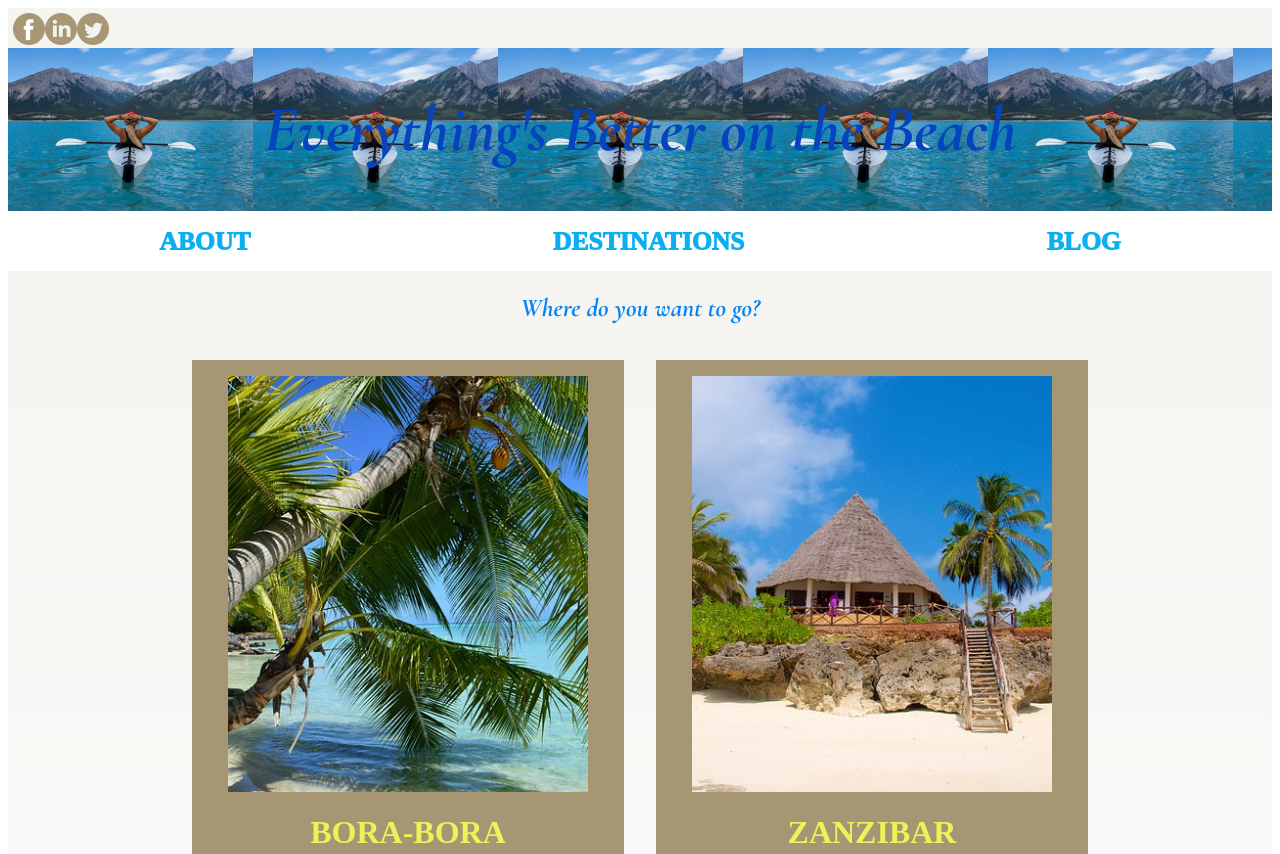
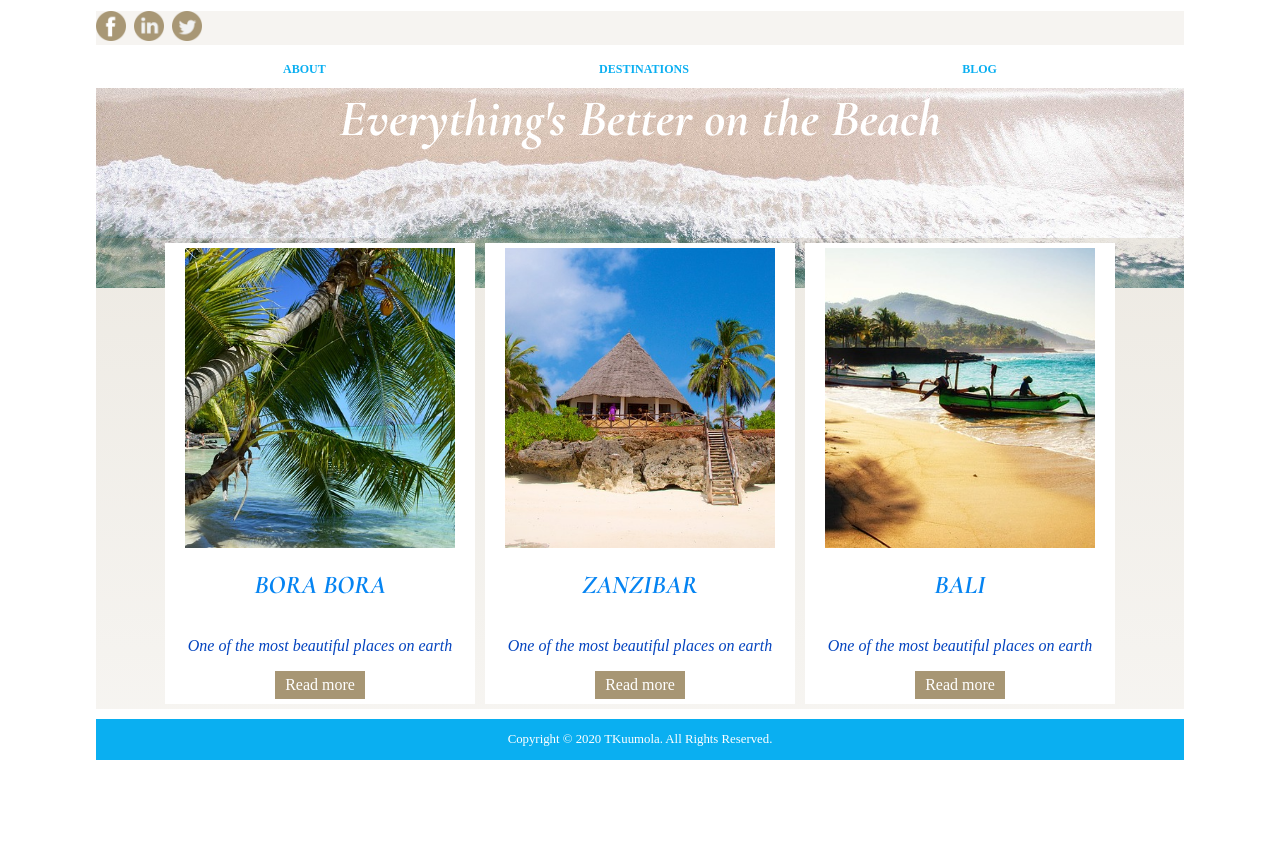
Before and after one commit to T7Q/Udacity-Personal-blog-website, a plain HTML site: page index.html in a window 1280 px wide. Shown: the top 854 px of the page. After the commit the page ends 800 px from the top, so only its background shows below. Drawn offline with nearby package versions, Linux system fonts and the light colour scheme.

Commit message:
index is fixed, working on post.html

```diff
--- a/css/cards.css
+++ b/css/cards.css
@@ -3,39 +3,43 @@
 	align-items: center;
 	align-content: center;
 	justify-content: center;
-	flex-direction: row;
+	flex-direction: column;
 }
 
 .card {
-	width: 25rem;
-	background-color: #A79674;
+	width: 250px;
+	background-color: white;
 	display: flex;
 	flex-direction: column;
 	align-items: center;
 	justify-content: center;
-	padding: 1rem;
-	margin: 1rem;
+	flex-wrap: wrap;
+	padding: 5px;
+	margin: 5px;
 }
 
-.card .card_img{
+.card .card_img {
 	width: 90%;
-	height: 26rem;
+	height: 300px;
 	object-fit: cover;
 
 }
 
-.card h1 {
-	color: #EDF259;
+.card h2 {
+	color: #0444BF;
+	font: 5vw;
 }
 
 .card p {
 	color: #0444BF;
+	font: 0.5vw;
 	font-style: italic;
 }
 
 .card .card_button {
-	background-color: #0AAFF1;
-	padding: 1rem 2rem;
+	background-color: #A79674;
+	padding: 5px 10px;
+	font: 0.5vw;
 	text-decoration: none;
 	color: white;
 }
--- a/css/index.css
+++ b/css/index.css
@@ -9,53 +9,56 @@
 
 .container {
 	display: grid;
-	grid-template-columns: auto;
-	grid-template-rows: 40px auto 60px auto 60px;
+	grid-template-columns: 15px 1fr 15px;
+	grid-template-rows: 40px 40px 100px auto 40px;
 	grid-template-areas:
-	"social"
-	"hd"
-	"nav"
-	"main"
-	"footer";
+	". social ."
+	". nav ."
+	". hd ."
+	". main ."
+	". ft .";
 }
 
 .social {
 	grid-area: social;
-	background: #A79674;
 	background: #A796741A;
+	align-self: center;
 }
 
-
-.social_box{
+.social_box {
 	display: flex;
 	padding: 0;
 	flex-direction: row;
-	margin: 5px;
 	justify-content: left;
 }
 
 .social_icon {
-	width: 2rem;
+	width: 30px;
+	margin-right: 0.5rem;
 }
 
-
 .header {
-
 	grid-area: hd;
 	text-align: center;
-	background-image: url("/img/blog_images/kajaking.jpg");
-	background-size:contain;
+	height: 200px;
+	background-image: url("../img/blog_images/banner3.jpg");
+	background-repeat: no-repeat;
+	background-position: center;
+	background-size: cover;
 }
 
 .header h1 {
-	color: #0444BF;
+	color: white;
 	font-family: 'Cormorant Garamond', Serif;
-	font-size: 5vw;
+	font-size: 4vw;
+	text-align: center;
+	margin-top: 0;
 }
 
 .main {
 	grid-area: main;
-	background: linear-gradient(#A796741A, white);
+	/* background-color: #A796741A; */
+	background: linear-gradient(#A7967433, #A796741A);
 }
 
 .main h2 {
@@ -67,36 +70,55 @@
 }
 
 .footer {
-	grid-area: footer;
+	grid-area: ft;
 	text-align: center;
 	align-content: center;
+	align-self: center;
 	background: #0AAFF1;
 	color: white;
 }
 
+.footer p{
+	font-size: 1vw;
+}
 
-@media (min-width: 600px) and (max-width: 900px) {
+/* Medium Screens */
+@media (min-width: 600px) and (max-width:900px) {
+	.navigation {
+		margin: 0 50px 0 50px;
+	}
+
+	.card_holder {
+		flex-direction: row;
+		flex-wrap: wrap;
+	}
+}
+
+/* Large Screens */
+@media (min-width: 901px) {
+	.container {
+		display: grid;
+		grid-template-columns: 7% 1fr 7%;
+		grid-template-rows: 40px 40px 150px auto 60px;
+		grid-template-areas:
+		". social ."
+		". nav ."
+		". hd ."
+		". main ."
+		". ft .";
+	}
+
+	.navigation {
+		margin: 0 50px 0 50px;
+	}
+
 	.card_holder {
 		flex-direction: row;
 		flex-wrap: wrap;
 	}
 
-	/* .card {
-		min-height: 250px;
-		min-width: 250px;
-		margin: 10px;
-	} */
+	.card {
+		width: 300px;
+		flex-direction: column;
+	}
 }
-
-@media (min-width: 901px) {
-	.card_holder {
-		flex-direction: row;
-		flex-wrap: wrap;
-	}
-
-	/* .card {
-		min-height: 250px;
-		min-width: 250px;
-		margin: 10px;
-	} */
-}
--- a/css/navigation.css
+++ b/css/navigation.css
@@ -1,5 +1,7 @@
 .navigation {
 	grid-area: nav;
+	align-self: center;
+	margin: 0 10px 0 10px;
 }
 
 .navigation-list {
@@ -7,7 +9,7 @@
 	padding: 0;
 	display: flex;
 	flex-direction: row;
-	justify-content: center;
+	justify-content: center space-evenly;
 }
 
 .navigation-item {
@@ -17,15 +19,10 @@
 .navigation-item a {
 	text-decoration: none;
 	color: #0AAFF1;
-	font-size: 2vw;
-	font-weight: 1000;
+	font-size: 12px;
+	font-weight: 800;
 }
-
 
 .navigation-item a:hover {
 	color: #0444BF;
 }
-
-/* screens wider than 1001px - Desktop */
-/* screens from 481px to 1000px - Tablet */
-/* screens narrower than 480px - Mobile */
--- a/css/post.css
+++ b/css/post.css
@@ -0,0 +1,87 @@
+@import url(https://fonts.googleapis.com/css?family=Cormorant+Garamond:700i|Fira+Sans);
+@import "navigation.css";
+@import "social.css";
+@import "cards.css";
+
+.body {
+	background-color: #A79674;
+}
+
+.container {
+	display: grid;
+	grid-template-columns: 15px 1fr 15px;
+	grid-template-rows: 40px 40px 100px auto 40px;
+	grid-template-areas:
+	". social ."
+	". nav ."
+	". hd ."
+	". main ."
+	". ft .";
+}
+
+.post {
+	display: grid;
+	grid-template-columns: 15px 1fr 15px;
+	grid-template-rows: 40px 100px auto;
+	grid-template-areas:
+	". post_title post_title."
+	". author_avatar author_info."
+	". post_body .";
+}
+
+.post_title {
+	font: #0584F2;
+	text-align: left;
+}
+
+
+/* Medium Screens */
+@media (min-width: 600px) and (max-width:900px) {
+	.navigation {
+		margin: 0 50px 0 50px;
+	}
+
+	.card_holder {
+		flex-direction: row;
+		flex-wrap: wrap;
+	}
+}
+
+/* Large Screens */
+@media (min-width: 901px) {
+	.container {
+		display: grid;
+		grid-template-columns: 7% 1fr 7%;
+		grid-template-rows: 40px 40px 150px auto 60px;
+		grid-template-areas:
+		". social ."
+		". nav ."
+		". hd ."
+		". main ."
+		". ft .";
+	}
+
+	.navigation {
+		margin: 0 50px 0 50px;
+	}
+
+	.card_holder {
+		flex-direction: row;
+		flex-wrap: wrap;
+	}
+
+	.card {
+		width: 300px;
+		flex-direction: column;
+	}
+
+	.post {
+		display: grid;
+		grid-template-columns: 7% 1fr 7%;
+		grid-template-rows: 40px 100px auto;
+		grid-template-areas:
+		". title title."
+		". avatar info."
+		". body .";
+	}
+}
--- a/index.html
+++ b/index.html
@@ -16,9 +16,6 @@
 				<a href="#" ><img src="img/social_media/twitter.png" alt="linkedin" class="social_icon"></a>
 			</div>
 		</div>
-		<div class="header">
-			<h1>Everything's Better on the Beach</h1>
-		</div>
 		<nav class="navigation">
 			<ul class="navigation-list">
 				<li class="navigation-item"><a href="#">ABOUT</a></li>
@@ -26,26 +23,28 @@
 				<li class="navigation-item"><a href="#">BLOG</a></li>
 			</ul>
 		</nav>
+		<div class="header">
+			<h1>Everything's Better on the Beach</h1>
+		</div>
 		<div class="main">
-			<h2>Where do you want to go?</h2>
 			<div class="card_holder">
 				<div class="card">
 					<img src="img/blog_images/bora_bora1.jpg" alt="Bora-bora" class="card_img">
-					<h1 class="card_header">BORA-BORA</h3>
+					<h2 class="card_header">BORA BORA</h2>
 					<p class="card_content">One of the most beautiful places on earth</p>
-					<a href="#" class="card_button">Read more</a>
+					<a href="../pages/post.html" class="card_button">Read more</a>
 				</div>
 				<div class="card">
 					<img src="img/blog_images/zanzibar1.jpg" alt="Zanzibar-bora" class="card_img">
-					<h1 class="card_header">ZANZIBAR</h3>
+					<h2 class="card_header">ZANZIBAR</h2>
 					<p class="card_content">One of the most beautiful places on earth</p>
-					<a href="#" class="card_button">Read more</a>
+					<a href="../pages/post.html" class="card_button">Read more</a>
 				</div>
 				<div class="card">
 					<img src="img/blog_images/bali1.jpg" alt="Bali" class="card_img">
-					<h1 class="card_header">BALI</h3>
+					<h2 class="card_header">BALI</h2>
 					<p class="card_content">One of the most beautiful places on earth</p>
-					<a href="#" class="card_button">Read more</a>
+					<a href="../pages/post.html" class="card_button">Read more</a>
 				</div>
 			</div>
 		</div>
```
Also changed, not shown: pages/post.html (+53 -0 lines), img/blog_images/bali2.jpg (deleted), img/blog_images/bali3.jpg (deleted), img/blog_images/banner.jpg (added), img/blog_images/banner2.jpg (added), img/blog_images/banner3.jpg (added), img/blog_images/kajaking.jpg (deleted), img/blog_images/zanzibar2.jpg (deleted), img/blog_images/zanzibar3.jpg (deleted).
